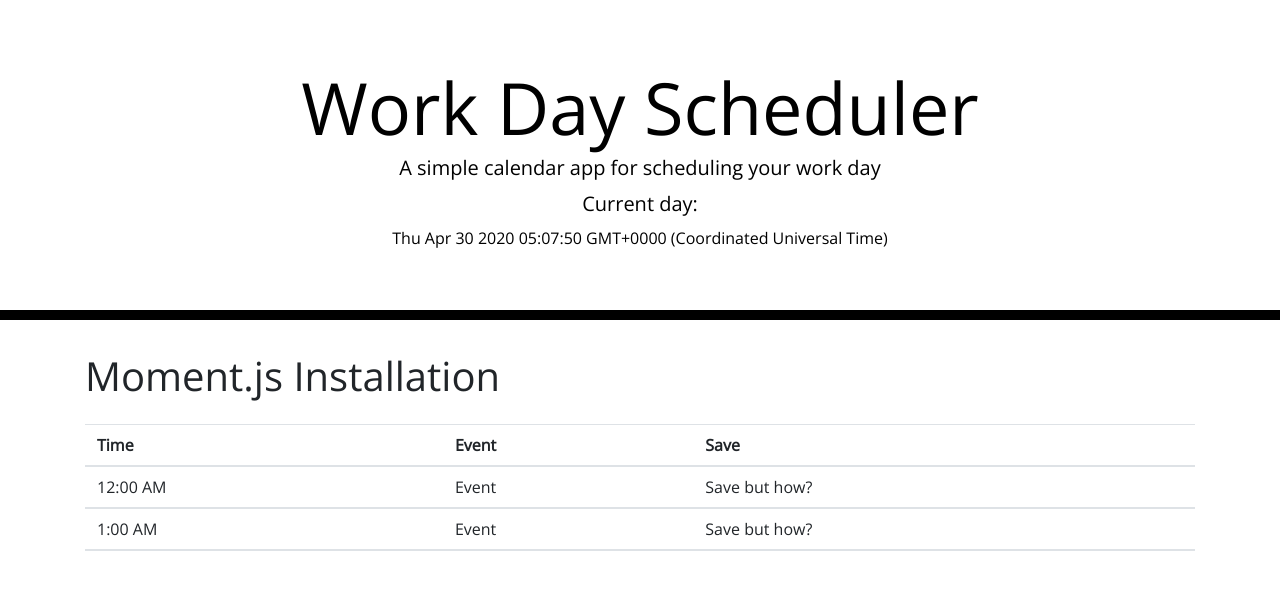
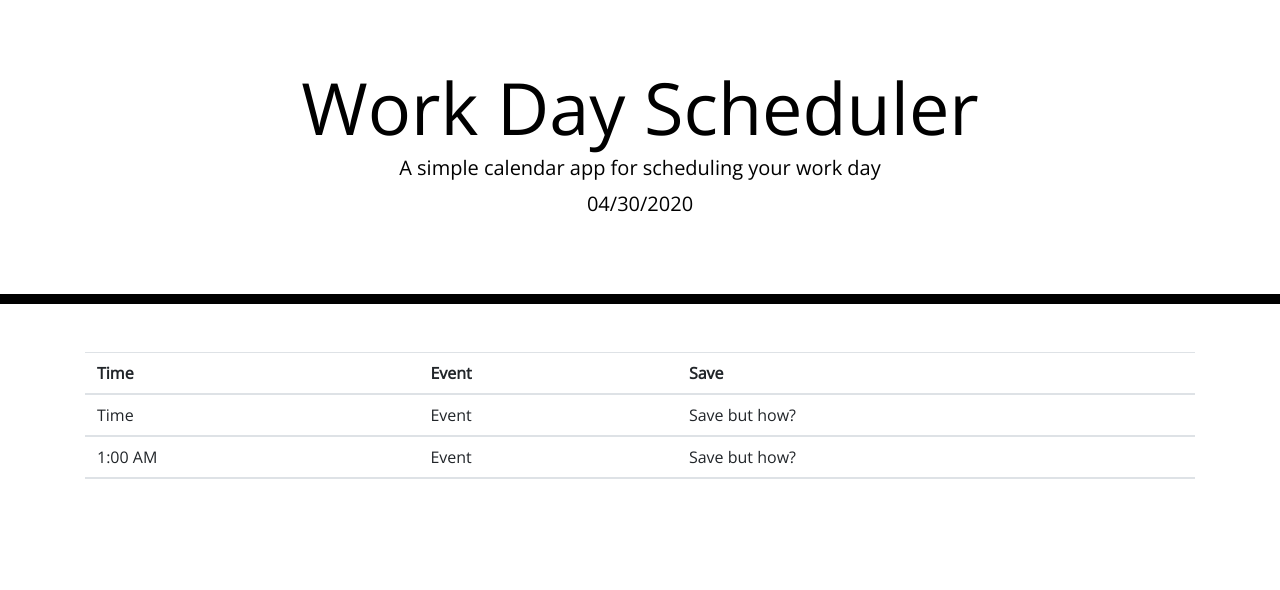
Before and after one commit to Classroom899/hw-05-third-party-apis, a plain HTML site: page index.html in a window 1280 px wide. Drawn offline with nearby package versions, Linux system fonts and the light colour scheme.

Commit message:
Correctly set-up my format and console.log to ensure all is working

```diff
--- a/index.html
+++ b/index.html
@@ -20,21 +20,27 @@
         <h1 class="display-3">Work Day Scheduler</h1>
         <p class="lead">A simple calendar app for scheduling your work day</p>
         <p id="currentDay" class="lead">Current day:</p>
-        <script>
-            document.write(Date());
-        </script>
+
     </header>
     <div class="container">
         <!-- Timeblocks go here -->
-        <h1>Moment.js Installation</h1>
-        <script src="./moment.js/moment.min.js"></script>
-        <script>console.log(moment());</script>
+        <h1></h1>
+
+        <!-- <script>console.log(moment());</script> -->
         <script>
             // Create a moment object for the current date and times
-            var first = moment()
 
-            console.log(first);
+
+
+
+
+
+
+
+
         </script>
+
+
         <table class="table">
             <thead>
                 <tr>
@@ -45,7 +51,7 @@
             </thead>
             <tbody>
                 <tr>
-                    <td>12:00 AM</td>
+                    <td>Time</td>
                     <td>Event</td>
                     <td>Save but how?</td>
                 </tr>
@@ -87,7 +93,9 @@
 
 
     <script src="https://code.jquery.com/jquery-3.4.1.min.js"></script>
+    <!-- <script src="./moment.js/moment.min.js"></script> -->
     <script src="https://cdnjs.cloudflare.com/ajax/libs/moment.js/2.24.0/moment.min.js"></script>
+    <script src="./javascript.js"></script>
 
 </body>
 
--- /dev/null
+++ b/javascript.js
@@ -0,0 +1,3 @@
+console.log(moment().format('L'));
+var currentDate = moment().format('L');
+$("#currentDay").text(currentDate);
```
